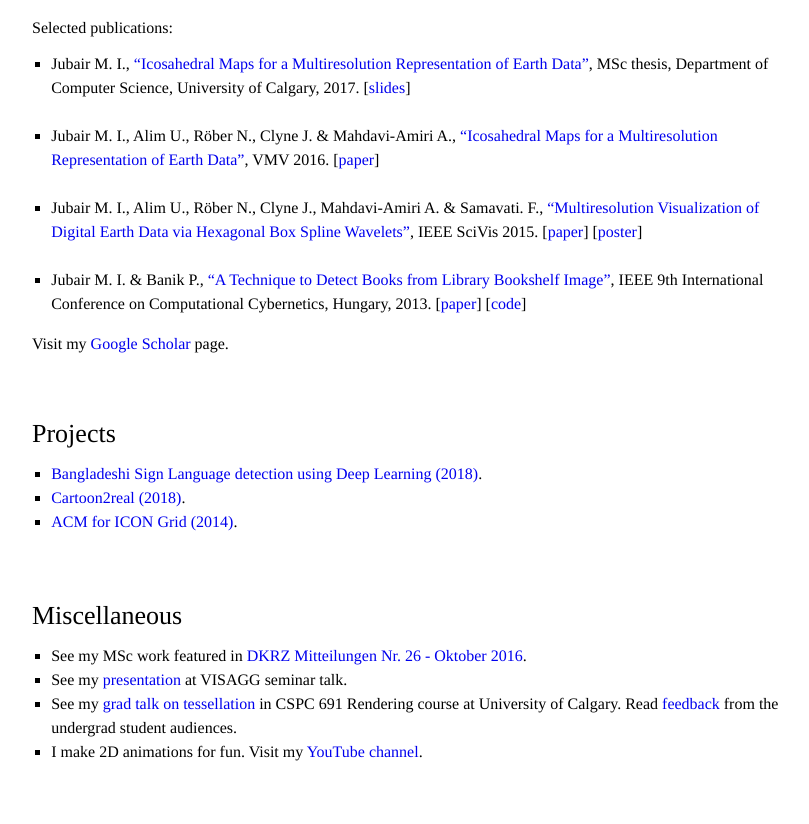
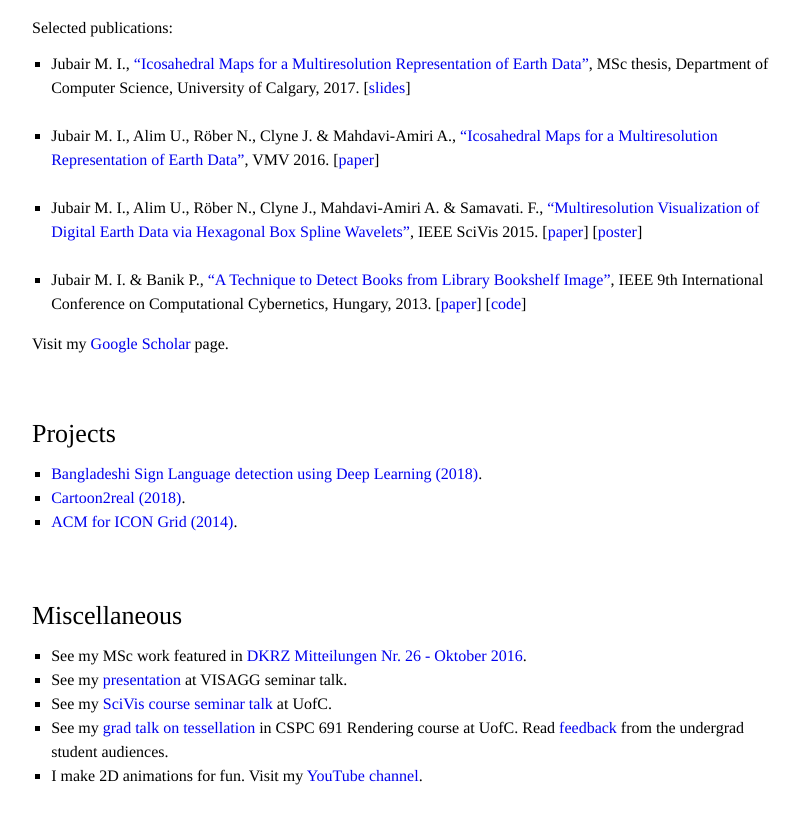
Before and after one commit to imruljubair/imruljubair.github.io, a Jekyll site: the page built from index.html, in a window 1280 px wide and 900 px high, scrolled down 1158 px. Shown: the top 824 px of the window, without its empty margins (232-1041 px from the left). Built offline with Jekyll 4.4.1, drawn with Linux system fonts in a browser that asks for light colours.

Commit message:
misc scivis talk

```diff
--- a/_includes/misc.html
+++ b/_includes/misc.html
@@ -6,7 +6,8 @@
     <ul>
     <li>See my MSc work featured in <a href="https://www.dkrz.de/kommunikation/pub/mitteilungen/ausgabe-26-10-2016?lang=de">DKRZ Mitteilungen Nr. 26 - Oktober 2016</a>.</li>
     <li>See my <a href="papers/visagg_presentation.pdf">presentation</a> at VISAGG seminar talk.</li>
-    <li>See my <a href="https://docs.google.com/presentation/d/e/2PACX-1vT6F-U15A3mllV3ClRyRjO1JQKzi6Px0FsmOeMLP4QrgZHkd72tXalLPCDk9dOhp0aGWX-tyMpsY1rI/pub?start=true&loop=false&delayms=5000">grad talk on tessellation</a> in CSPC 691 Rendering course at University of Calgary. Read <a href="papers/tessellationfeed.pdf">feedback</a> from the undergrad student audiences.</li>
+    <li>See my <a href="papers/SciVis Course Seminar talk.pdf">SciVis course seminar talk</a> at UofC.</li>
+    <li>See my <a href="https://docs.google.com/presentation/d/e/2PACX-1vT6F-U15A3mllV3ClRyRjO1JQKzi6Px0FsmOeMLP4QrgZHkd72tXalLPCDk9dOhp0aGWX-tyMpsY1rI/pub?start=true&loop=false&delayms=5000">grad talk on tessellation</a> in CSPC 691 Rendering course at UofC. Read <a href="papers/tessellationfeed.pdf">feedback</a> from the undergrad student audiences.</li>
     <li>I make 2D animations for fun. Visit my <a href="http://www.youtube.com/user/jubairization">YouTube channel</a>.</li>
     </ul>
     </p>
```
Also changed, not shown: 4 other files.
